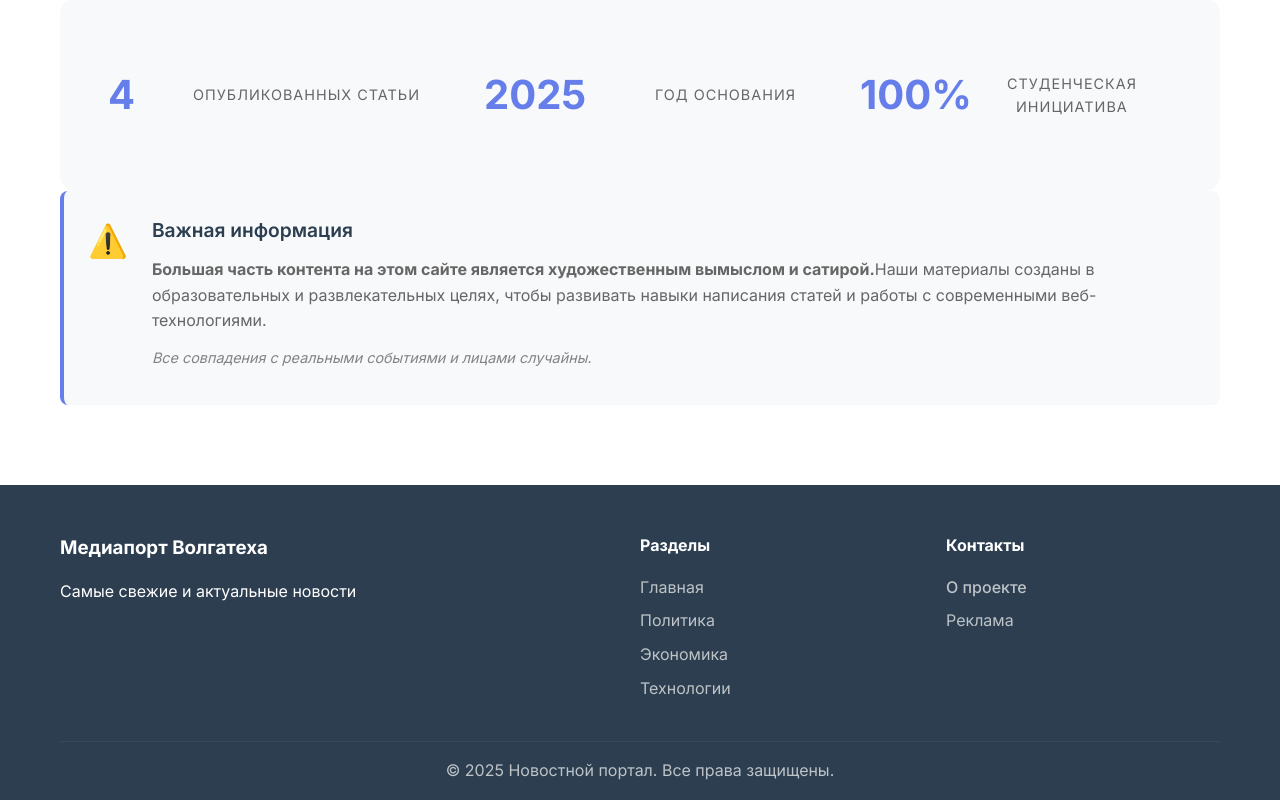
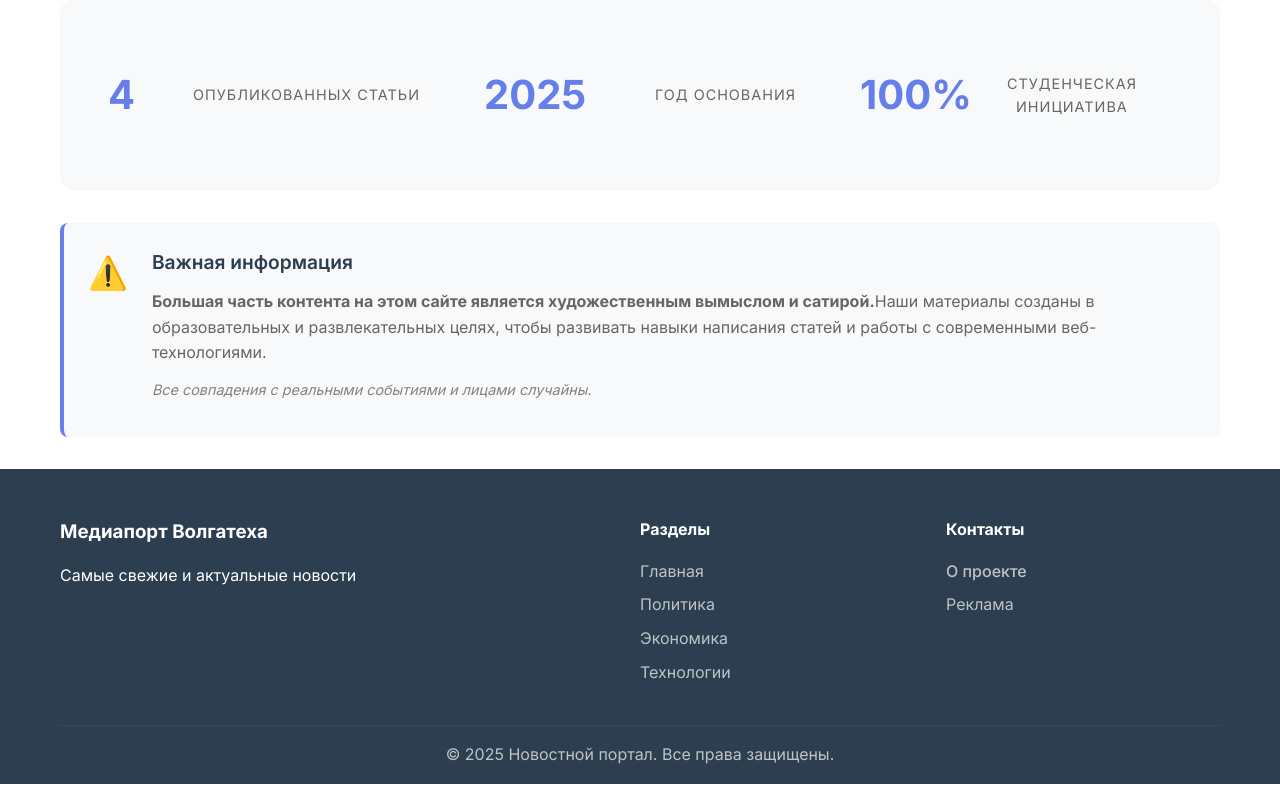
Before and after one commit to Jason1258t/news, a React (Create React App) app in the folder news-website/: page /#/about in a window 1280 px wide. Shown: the part 1662-2462 px from the top of the page. Built offline with nearby package versions, Linux system fonts and the light colour scheme.

Commit message:
fixed discleimer margin

```diff
--- a/news-website/src/pages/About/styles.css
+++ b/news-website/src/pages/About/styles.css
@@ -249,7 +249,7 @@
     border-left: 4px solid #667eea;
     border-radius: 8px;
     padding: 1.5rem;
-    margin-bottom: 3rem;
+    margin-top: 2rem;
 }
 
 .disclaimer-text h3 {
```
